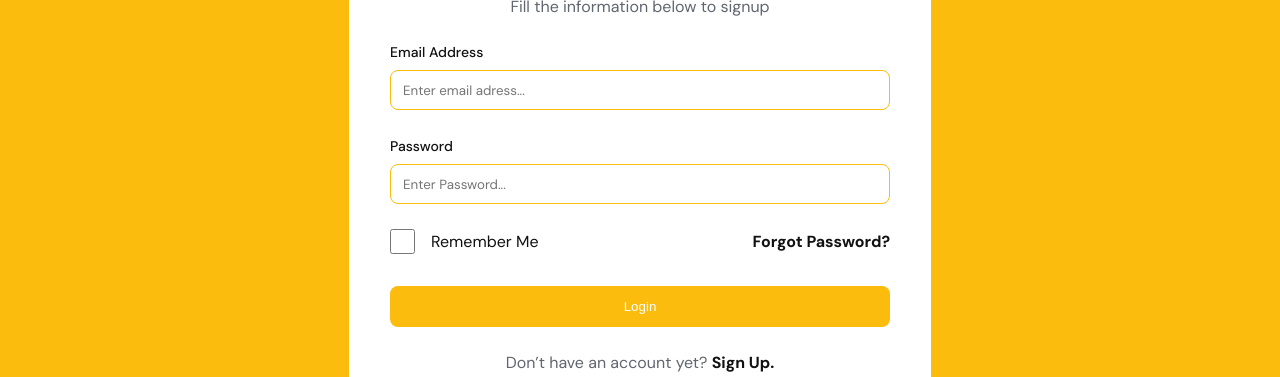
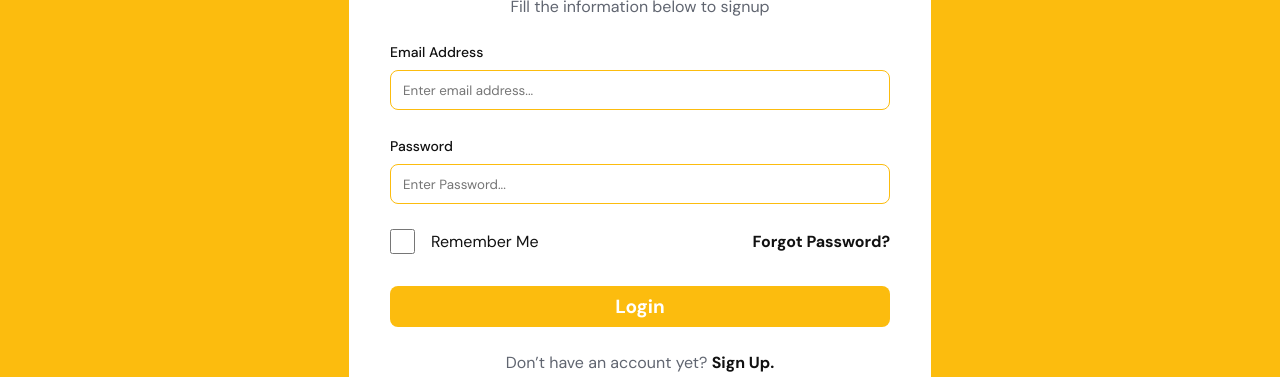
Before and after one commit to smartprincipal/EasyRentt, a React (Create React App) app: page / in a window 1280 px wide. Shown: the part 244-621 px from the top of the page. Built offline with nearby package versions, Linux system fonts and the light colour scheme.

Commit message:
backdrop added to login component

```diff
--- a/src/App.js
+++ b/src/App.js
@@ -1,4 +1,4 @@
-// import NavBar from './Components/NavBar/navBar';
+import NavBar from './Components/NavBar/navBar';
 import './App.css';
 import Overlay from './Components/Overlay/Overlay';
 import Login from './Pages/Login/Login';
@@ -8,7 +8,6 @@ function App() {
     <div className="App">
 
       {/* <NavBar/> */}
-      <Overlay />
       <Login />
 
     </div>
--- a/src/Components/Button/Button.css
+++ b/src/Components/Button/Button.css
@@ -0,0 +1,9 @@
+.submit-btn{
+    cursor: pointer;
+    outline: none;
+    position: relative;
+    top: 0px;
+}
+.submit-btn:active{
+    top: 2px;
+}
--- a/src/Components/Button/Button.jsx
+++ b/src/Components/Button/Button.jsx
@@ -2,7 +2,7 @@ import './Button.css'
 const Button = ({style, text, btnClick}) => {
   return (
     <div>
-        <button type='submit'style={style} >
+        <button className='submit-btn' type='submit'style={style} >
             {text}
         </button>
     </div>
--- a/src/Pages/Login/Login.css
+++ b/src/Pages/Login/Login.css
@@ -14,6 +14,7 @@
     margin: 150px auto;
     background-color: #FFFFFF;
     z-index: 500;
+    transition: all 0.3s ease-out;
 }
 .login-heading{
     font-weight: 700;
@@ -56,6 +57,7 @@ width: 100%;
 padding: 12px;
 font-family: inherit;
 margin-bottom: 25px;
+outline: none;
 }
 .login-checkbox-flex{
     display: flex;
@@ -76,13 +78,14 @@ margin-bottom: 32px;
     height: 25px;
     width: 25px;
     border: 1px solid #111111;
-    /* margin-right: 16px;    */
+    outline: none;
 }
 .login-checkbox, .checkbox-label{
     display: block;
 }
 .login-forgot-password{
     font-weight: 700;
+    cursor: pointer;
 }
 .login-account-paragraph{
     margin: 25px 0px 40px 0px;
@@ -95,6 +98,7 @@ text-align: center;
 .login-signup{
     font-weight: 700;
     color: #111111;
+    cursor: pointer;
 }
 .login-switch{
     color: #7D7F83;
@@ -110,6 +114,10 @@ text-align: center;
 .login-facebook{
     margin-left: 43px;
     margin-right: 43px;
+    cursor: pointer;
+}
+.login-google, .login-twitter{
+    cursor: pointer;
 }
 .times{
     position: absolute;
@@ -117,6 +125,7 @@ text-align: center;
     font-size: 30px;
     top: 0px;
     right: 10px;
+    cursor: pointer;
 }
 
 @media screen and (max-width: 768px) {
--- a/src/Pages/Login/Login.jsx
+++ b/src/Pages/Login/Login.jsx
@@ -5,6 +5,7 @@ import facebook from "../../Assets/facebook.svg";
 import twitter from "../../Assets/twitter.svg";
 import { useFormik } from "formik";
 import * as Yup from "yup";
+import Overlay from "../../Components/Overlay/Overlay";
 
 const loginStyle = {
   width: "100%",
@@ -13,6 +14,9 @@ const loginStyle = {
   color: "#fff",
   borderRadius: "8px",
   border: "none",
+  fontFamily: 'DM Sans',
+  fontSize: '19px',
+  fontWeight: '700',
 };
 const Login = () => {
   const formik = useFormik({
@@ -25,11 +29,11 @@ const Login = () => {
     validationSchema: Yup.object({
       email: Yup.string()
         .email("Invalid email address")
-        .required("email address is required"),
+        .required("Email address is required"),
       password: Yup.string()
         .min("8")
         .max("20 ")
-        .required("password is required"),
+        .required("Password is required"),
       remember: Yup.array(),
     }),
     //submit form
@@ -39,8 +43,11 @@ const Login = () => {
   });
   console.log(formik.errors);
 
+  const show = true
   return (
-    <div className="login-container">
+    <>
+    <Overlay />
+    <div className="login-container" style={{transform: show?'translateY(100)':'translateY(0)'}}>
       <h3 className="login-heading">Login</h3>
       <p className="login-paragraph">Fill the information below to signup</p>
       <form onSubmit={formik.handleSubmit}>
@@ -61,7 +68,7 @@ const Login = () => {
             type="text"
             id="login-email"
             className="login-email-input"
-            placeholder="Enter email adress..."
+            placeholder="Enter email address..."
             name="email"
             value={formik.values.email}
             onChange={formik.handleChange}
@@ -116,12 +123,13 @@ const Login = () => {
       </p>
       <p className="login-switch">Or Login with </p>
       <div className="login-social-logos">
-        <img src={google} alt="google logo" />
+        <img src={google} alt="google logo" className="login-google"/>
         <img src={facebook} alt="facebook logo" className="login-facebook" />
-        <img src={twitter} alt="twitter logo" />
+        <img src={twitter} alt="twitter logo" className="login-twitter"/>
       </div>
       <span className="times">&times;</span>
     </div>
+    </>
   );
 };
 
```
